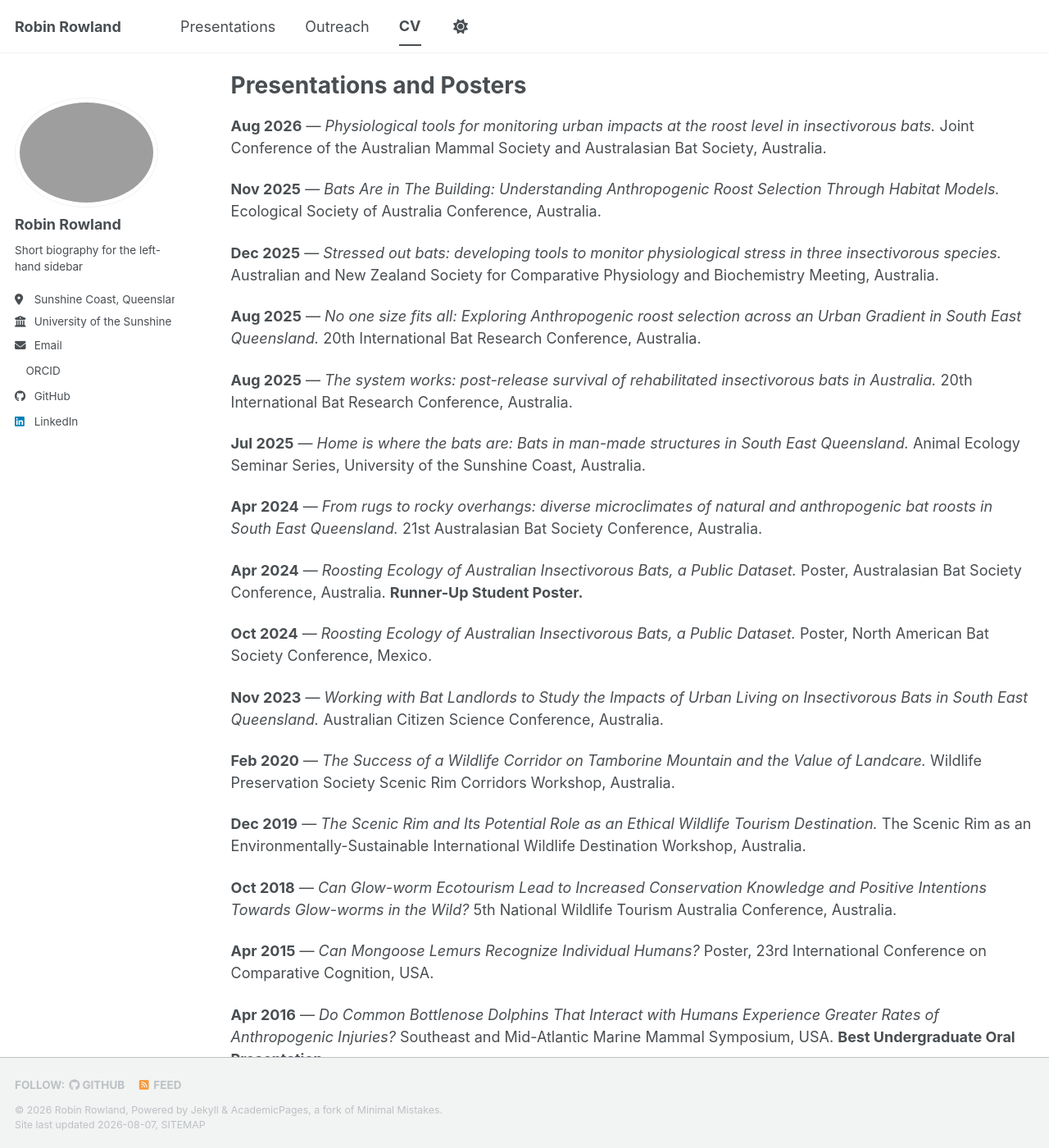
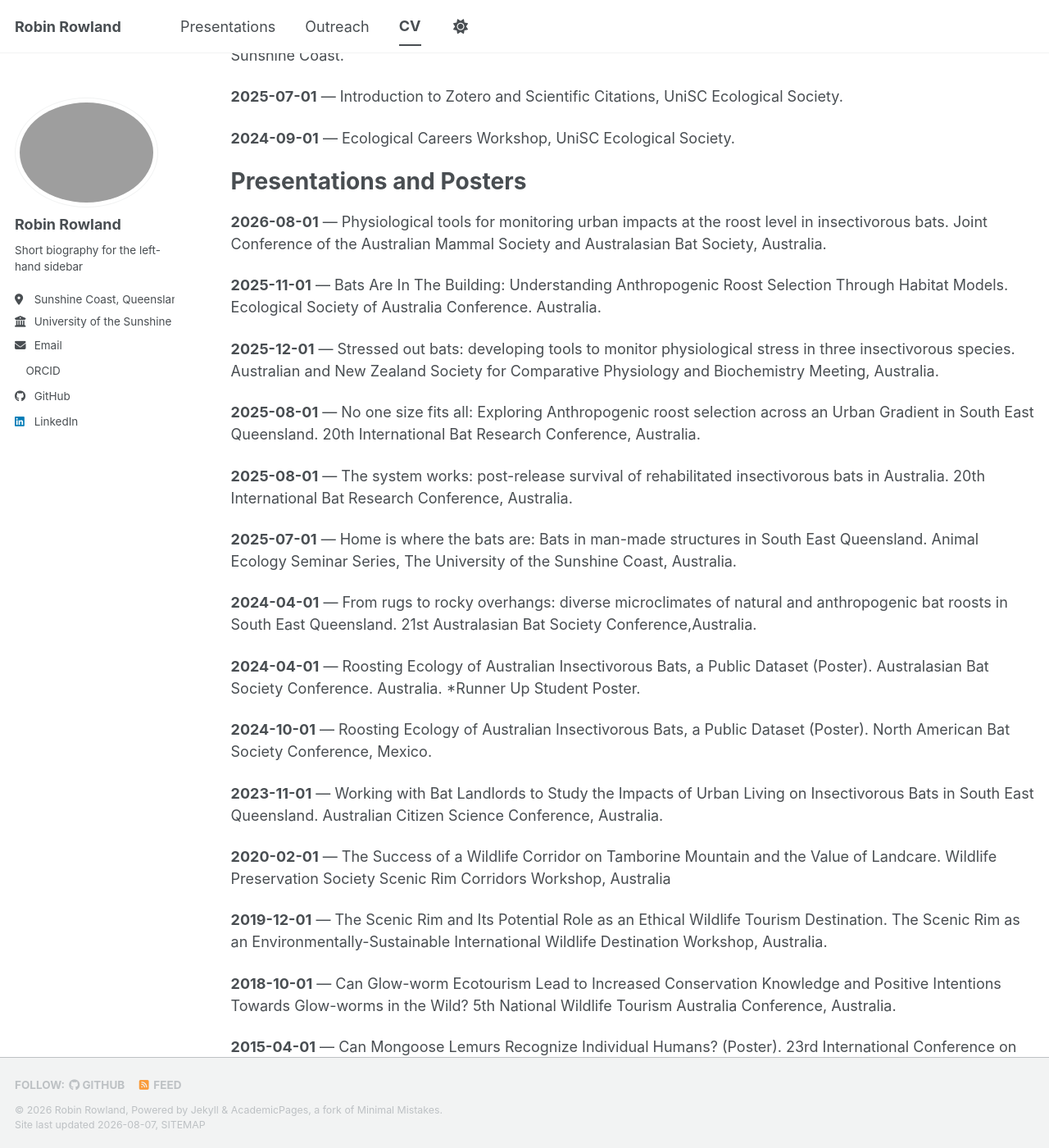
Before and after one commit to RobinERowland/robinerowland.github.io, a Jekyll site: the page built from _pages/cv.md, in a window 1280 px wide and 1400 px high, scrolled down 4363 px. Shown: the whole window at 82% size. Built offline with Jekyll 4.4.1, drawn with Linux system fonts in a browser that asks for light colours; a style sheet for code colours, icons or effects is not loaded; some of the changed text lies outside the part shown.

Commit message:
updating scripts

```diff
--- a/_pages/cv.md
+++ b/_pages/cv.md
@@ -147,13 +152,15 @@
 
 <!-- AUTO:INVITED_SEMINARS:START -->
 
-**Apr 2026** — *Urban Bat Ecology.* GBatNet "My Field for Dummies" Online Series.
+**2026-04-01** — Urban Bat Ecology. GBatNet 'My Field for Dummies' Online Series.
 
-**Oct 2025** — *Bats in Our Backyards — Get to Know Our Nocturnal Neighbours.* University of the Third Age Sunshine Coast.
+**2025-10-01** — Bats in Our Backyards - Get to Know Our Nocturnal Neighbours. University of the Third Age Sunshine Coast.
 
-**Jul 2025** — *Introduction to Zotero and Scientific Citations.* UniSC Ecological Society.
+**2025-07-01** — Introduction to Zotero and Scientific Citations, UniSC Ecological Society.
 
-**Sep 2024** — *Ecological Careers Workshop.* UniSC Ecological Society.
+
+**2024-09-01** — Ecological Careers Workshop, UniSC Ecological Society.
+
 
 <!-- AUTO:INVITED_SEMINARS:END -->
 
@@ -161,35 +168,37 @@
 
 <!-- AUTO:PRESENTATIONS:START -->
 
-**Aug 2026** — *Physiological tools for monitoring urban impacts at the roost level in insectivorous bats.* Joint Conference of the Australian Mammal Society and Australasian Bat Society, Australia.
+**2026-08-01** — Physiological tools for monitoring urban impacts at the roost level in insectivorous bats. Joint Conference of the Australian Mammal Society and Australasian Bat Society, Australia.
 
-**Nov 2025** — *Bats Are in The Building: Understanding Anthropogenic Roost Selection Through Habitat Models.* Ecological Society of Australia Conference, Australia.
+**2025-11-01** — Bats Are In The Building: Understanding Anthropogenic Roost Selection Through Habitat Models. Ecological Society of Australia Conference. Australia.
 
-**Dec 2025** — *Stressed out bats: developing tools to monitor physiological stress in three insectivorous species.* Australian and New Zealand Society for Comparative Physiology and Biochemistry Meeting, Australia.
+**2025-12-01** — Stressed out bats: developing tools to monitor physiological stress in three insectivorous species. Australian and New Zealand Society for Comparative Physiology and Biochemistry Meeting, Australia.
 
-**Aug 2025** — *No one size fits all: Exploring Anthropogenic roost selection across an Urban Gradient in South East Queensland.* 20th International Bat Research Conference, Australia.
 
-**Aug 2025** — *The system works: post-release survival of rehabilitated insectivorous bats in Australia.* 20th International Bat Research Conference, Australia.
+**2025-08-01** — No one size fits all: Exploring Anthropogenic roost selection across an Urban Gradient in South East Queensland. 20th International Bat Research Conference, Australia.
 
-**Jul 2025** — *Home is where the bats are: Bats in man-made structures in South East Queensland.* Animal Ecology Seminar Series, University of the Sunshine Coast, Australia.
 
-**Apr 2024** — *From rugs to rocky overhangs: diverse microclimates of natural and anthropogenic bat roosts in South East Queensland.* 21st Australasian Bat Society Conference, Australia.
+**2025-08-01** — The system works: post-release survival of rehabilitated insectivorous bats in Australia. 20th International Bat Research Conference, Australia.
 
-**Apr 2024** — *Roosting Ecology of Australian Insectivorous Bats, a Public Dataset.* Poster, Australasian Bat Society Conference, Australia. **Runner-Up Student Poster.**
+**2025-07-01** — Home is where the bats are: Bats in man-made structures in South East Queensland. Animal Ecology Seminar Series, The University of the Sunshine Coast, Australia.
 
-**Oct 2024** — *Roosting Ecology of Australian Insectivorous Bats, a Public Dataset.* Poster, North American Bat Society Conference, Mexico.
+**2024-04-01** — From rugs to rocky overhangs: diverse microclimates of natural and anthropogenic bat roosts in South East Queensland. 21st Australasian Bat Society Conference,Australia.
 
-**Nov 2023** — *Working with Bat Landlords to Study the Impacts of Urban Living on Insectivorous Bats in South East Queensland.* Australian Citizen Science Conference, Australia.
+**2024-04-01** — Roosting Ecology of Australian Insectivorous Bats, a Public Dataset (Poster). Australasian Bat Society Conference. Australia. *Runner Up Student Poster.
 
-**Feb 2020** — *The Success of a Wildlife Corridor on Tamborine Mountain and the Value of Landcare.* Wildlife Preservation Society Scenic Rim Corridors Workshop, Australia.
+**2024-10-01** — Roosting Ecology of Australian Insectivorous Bats, a Public Dataset (Poster). North American Bat Society Conference, Mexico.
 
-**Dec 2019** — *The Scenic Rim and Its Potential Role as an Ethical Wildlife Tourism Destination.* The Scenic Rim as an Environmentally-Sustainable International Wildlife Destination Workshop, Australia.
+**2023-11-01** — Working with Bat Landlords to Study the Impacts of Urban Living on Insectivorous Bats in South East Queensland. Australian Citizen Science Conference, Australia.
 
-**Oct 2018** — *Can Glow-worm Ecotourism Lead to Increased Conservation Knowledge and Positive Intentions Towards Glow-worms in the Wild?* 5th National Wildlife Tourism Australia Conference, Australia.
+**2020-02-01** — The Success of a Wildlife Corridor on Tamborine Mountain and the Value of Landcare. Wildlife Preservation Society Scenic Rim Corridors Workshop, Australia
 
-**Apr 2015** — *Can Mongoose Lemurs Recognize Individual Humans?* Poster, 23rd International Conference on Comparative Cognition, USA.
+**2019-12-01** — The Scenic Rim and Its Potential Role as an Ethical Wildlife Tourism Destination. The Scenic Rim as an Environmentally-Sustainable International Wildlife Destination Workshop, Australia.
 
-**Apr 2016** — *Do Common Bottlenose Dolphins That Interact with Humans Experience Greater Rates of Anthropogenic Injuries?* Southeast and Mid-Atlantic Marine Mammal Symposium, USA. **Best Undergraduate Oral Presentation.**
+**2018-10-01** — Can Glow-worm Ecotourism Lead to Increased Conservation Knowledge and Positive Intentions Towards Glow-worms in the Wild? 5th National Wildlife Tourism Australia Conference, Australia.
+
+**2015-04-01** — Can Mongoose Lemurs Recognize Individual Humans? (Poster). 23rd International Conference on Comparative Cognition, USA.
+
+**2016-04-01** — Do Common Bottlenose Dolphins That Interact with Humans Experience Greater Rates of Anthropogenic Injuries? Southeast and Mid-Atlantic Marine Mammal Symposium, USA. *Best Undergraduate Oral Presentation
 
 <!-- AUTO:PRESENTATIONS:END -->
 
@@ -197,19 +206,19 @@
 
 <!-- AUTO:SCIENCE_COMMUNICATION:START -->
 
-**28 Jan 2026** — Commenting on Noosa Flying Fox Mass Entanglement Event. ABC Sunshine Coast Radio, Wide Bay and Southern Queensland.
+**2026-01-28** — Commenting on Noosa Flying Fox Mass Entanglement Event.  ABC Sunshine Coast Radio, Wide Bay, Southern Queensland
 
-**25 Jan 2026** — Commenting on Annual Influx of Little Red Flying Foxes in the Region. ABC Sunshine Coast Radio.
+**2026-01-25** — Commenting on Annual Influx of Little Red Flying Foxes in the Region. ABC Sunshine Coast Radio
 
-**28 Aug 2024** — Commenting on Arson Incident on Mooloolah Valley bat colony. ABC Sunshine Coast / ABC Australia.
+**2024-08-28** — [Commenting on Arson Incident on Moloolah Valley bat colony. ABC Sunshine Coast, ABC Australia](https://www.abc.net.au/news/2024-08-28/arsonists-kill-48-little-bent-winged-bats-sunshine-coast/104278398)
 
-**25 Jul 2024** — *Microbats. Chicken Nuggets, Stress and Wildlife Rescue!* TalkECO Podcast.
+**2024-07-25** — [Microbats. Chicken Nuggets, Stress and Wildlife Rescue! TalkECO Podcast](https://open.spotify.com/episode/2CKIDzUEnoRh8V33f3JMRy?si=SQ1X5U1rS2q_-QFs9SOf9w)
 
-**23 Feb 2024** — *Study to help save mini bats that fly under the radar.* Sunshine Coast News.
+**2024-02-23** — [Study to help save mini bats that fly under the radar. Sunshine Coast News](https://www.sunshinecoastnews.com.au/2024/02/23/study-to-help-save-tiny-bats-that-fly-under-the-radar/)
 
-**9 Feb 2024** — *Research to Save Tiny Bats from Housing Crisis.* ABC Sunshine Coast Breakfast Radio.
+**2024-02-09** — Research to Save Tiny Bats from Housing Crisis. ABC Sunshine Coast Breakfast Radio
 
-**25 Jul 2023** — *Little Forest Bats: Earth's Tiniest Heroes.* Australian Mammal of the Year Profile, Cosmos Magazine.
+**2023-07-25** — [Little Forest Bats: Earths Tiniest Heroes, Australian Mammal of the Year Profile. Cosmos Magazine](https://cosmosmagazine.com/nature/amoty/little-forest-bats-earths-tiniest-heroes/)
 
 <!-- AUTO:SCIENCE_COMMUNICATION:END -->
 
@@ -217,29 +226,34 @@
 
 <!-- AUTO:OUTREACH:START -->
 
-**Mar 2026** — Bat Workshop and Echolocation Walk, Moreton Bay Council.
+**2026-03-01** — Bat Workshop and Echolocation Walk, Moreton Bay Council.
 
-**Mar 2026** — Invited Speaker and Exhibit Consultant, Queensland Museum Bat Night Market Exhibit, World Science Festival Brisbane.
+**2026-03-01** — Invited Speaker and Exhibit Consultant. Queensland Museum Bat Night Market Exhibit. World Science Festival Brisbane.
 
-**Nov 2025** — Bats in Buildings on the Sunshine Coast, Maleny Bat Night hosted by Sunshine Coast Council.
+**2025-11-01** — Bats in Buildings on the Sunshine Coast. Maleny Bat Night hosted by the Sunshine Coast Council.
 
-**Oct 2025** — Bats of the Sunshine Coast Workshop and Bat Walk, Mooloolah River Landcare.
 
-**Oct 2025** — *Bats in Your Backyard: Crash Course to the Bats of SEQ.* "What's Brewing Behind the Dunes" Series, Coolum CoastCare.
+**2025-10-01** — Bats of the Sunshine Coast Workshop and Bat Walk. Mooloolah River Landcare.
 
-**Nov 2024** — Bat Workshop and Spotlighting Walk, UniSC Ecological Society.
 
-**Oct 2024** — *Impacts of Urban Living on Insectivorous Bats.* Maleny Bat Night hosted by Sunshine Coast Council.
+**2025-10-01** — Bats in Your Backyard: Crash Course to the Bats of SEQ. 'What's Brewing Behind the Dunes Series', Coolum CoastCare.
 
-**Oct 2024** — Bat Workshop and Echolocation Walk, Moreton Bay Council.
+**2024-11-01** — Bat Workshop and Spotlighting Walk. UniSC Ecological Society.
 
-**Sep 2024** — Bat Call Walk and Workshop Leader, Springfield Lakes Nature Centre.
 
-**May 2024** — *Bats and Forests: We Need Bats More Than You Think!* Maleny Wood Expo, Maleny, QLD.
+**2024-10-01** — Impacts of Urban Living on Insectivorous Bats. Maleny Bat Night hosted by the Sunshine Coast Council.
 
-**Apr 2024** — Bat Call Walk Leader, Microbat Discovery Walk Series, Brisbane Catchments Network.
+**2024-10-01** — Bat Workshop and Echolocation Walk, Moreton Bay Council.
 
-**Oct 2023** — Sunshine Coast Citizen Science Bat Walk, Sunshine Coast BioBlitz.
+
+**2024-09-01** — Bat Call Walk and Workshop Leader. Springfield Lakes Nature Centre.
+
+**2024-05-01** — Bats and Forests: We Need Bats More Than You Think! Maleny Wood Expo, Maleny, QLD
+
+**2024-04-01** — Bat Call Walk Leader, Microbat Discovery Walk Series. Brisbane Catchments Network.
+
+**2023-10-01** — Sunshine Coast Citizen Science Bat Walk, Sunshine Coast BioBlitz.
+
 
 <!-- AUTO:OUTREACH:END -->
 
--- a/_pages/presentations.md
+++ b/_pages/presentations.md
@@ -1,39 +1,46 @@
 ---
-permalink: /terms/
-title: "Terms and Privacy Policy"
-modified: 2016-06-06
+layout: archive
+title: "Presentations"
+permalink: /presentations/
+author_profile: true
 ---
 
-{% include base_path %}
-{% include toc %}
+# Presentations
 
-## Privacy Policy
+<!-- AUTO:PRESENTATIONS:START -->
 
-The privacy of my visitors is extremely important. This Privacy Policy outlines the types of personal information that is received and collected and how it is used.
+**2026-08-01** — Physiological tools for monitoring urban impacts at the roost level in insectivorous bats. Joint Conference of the Australian Mammal Society and Australasian Bat Society, Australia.
 
-First and foremost, I will never share your email address or any other personal information to anyone without your direct consent.
+**2025-11-01** — Bats Are In The Building: Understanding Anthropogenic Roost Selection Through Habitat Models. Ecological Society of Australia Conference. Australia.
 
-### Log Files
+**2025-12-01** — Stressed out bats: developing tools to monitor physiological stress in three insectivorous species. Australian and New Zealand Society for Comparative Physiology and Biochemistry Meeting, Australia.
 
-Like many other websites, this site uses log files to help learn about when, from where, and how often traffic flows to this site. The information in these log files include:
 
-* Internet Protocol addresses (IP)
-* Types of browser
-* Internet Service Provider (ISP)
-* Date and time stamp
-* Referring and exit pages
-* Number of clicks
 
-All of this information is not linked to anything that is personally identifiable.
+**2025-08-01** — No one size fits all: Exploring Anthropogenic roost selection across an Urban Gradient in South East Queensland. 20th International Bat Research Conference, Australia.
 
-### Cookies and Web Beacons
 
-When you visit this site "convenience" cookies are stored on your computer when you submit a comment to help you log in faster to [Disqus](https://disqus.com) the next time you leave a comment.
 
-Third-party advertisers may also place and read cookies on your browser and/or use web beacons to collect information. This site has no access or control over these cookies. You should review the respective privacy policies on any and all third-party ad servers for more information regarding their practices and how to opt-out.
+**2025-08-01** — The system works: post-release survival of rehabilitated insectivorous bats in Australia. 20th International Bat Research Conference, Australia.
 
-If you wish to disable cookies, you may do so through your web browser options. Instructions for doing so can be found on the specific web browsers' websites.
+**2025-07-01** — Home is where the bats are: Bats in man-made structures in South East Queensland. Animal Ecology Seminar Series, The University of the Sunshine Coast, Australia.
 
-#### Google Analytics
+**2024-04-01** — From rugs to rocky overhangs: diverse microclimates of natural and anthropogenic bat roosts in South East Queensland. 21st Australasian Bat Society Conference,Australia.
 
-Google Analytics is a web analytics tool I use to help understand how visitors engage with this website. It reports website trends using cookies and web beacons without identifying individual visitors. You can read [Google Analytics Privacy Policy](https://www.google.com/analytics/learn/privacy.html).
+**2024-04-01** — Roosting Ecology of Australian Insectivorous Bats, a Public Dataset (Poster). Australasian Bat Society Conference. Australia. *Runner Up Student Poster.
+
+**2024-10-01** — Roosting Ecology of Australian Insectivorous Bats, a Public Dataset (Poster). North American Bat Society Conference, Mexico.
+
+**2023-11-01** — Working with Bat Landlords to Study the Impacts of Urban Living on Insectivorous Bats in South East Queensland. Australian Citizen Science Conference, Australia.
+
+**2020-02-01** — The Success of a Wildlife Corridor on Tamborine Mountain and the Value of Landcare. Wildlife Preservation Society Scenic Rim Corridors Workshop, Australia
+
+**2019-12-01** — The Scenic Rim and Its Potential Role as an Ethical Wildlife Tourism Destination. The Scenic Rim as an Environmentally-Sustainable International Wildlife Destination Workshop, Australia.
+
+**2018-10-01** — Can Glow-worm Ecotourism Lead to Increased Conservation Knowledge and Positive Intentions Towards Glow-worms in the Wild? 5th National Wildlife Tourism Australia Conference, Australia.
+
+**2015-04-01** — Can Mongoose Lemurs Recognize Individual Humans? (Poster). 23rd International Conference on Comparative Cognition, USA.
+
+**2016-04-01** — Do Common Bottlenose Dolphins That Interact with Humans Experience Greater Rates of Anthropogenic Injuries? Southeast and Mid-Atlantic Marine Mammal Symposium, USA. *Best Undergraduate Oral Presentation
+
+<!-- AUTO:PRESENTATIONS:END -->
```
Also changed, not shown: other parts of _pages/cv.md (+28 -23 lines), _pages/outreach.md (+30 -23 lines), 1 other file.
